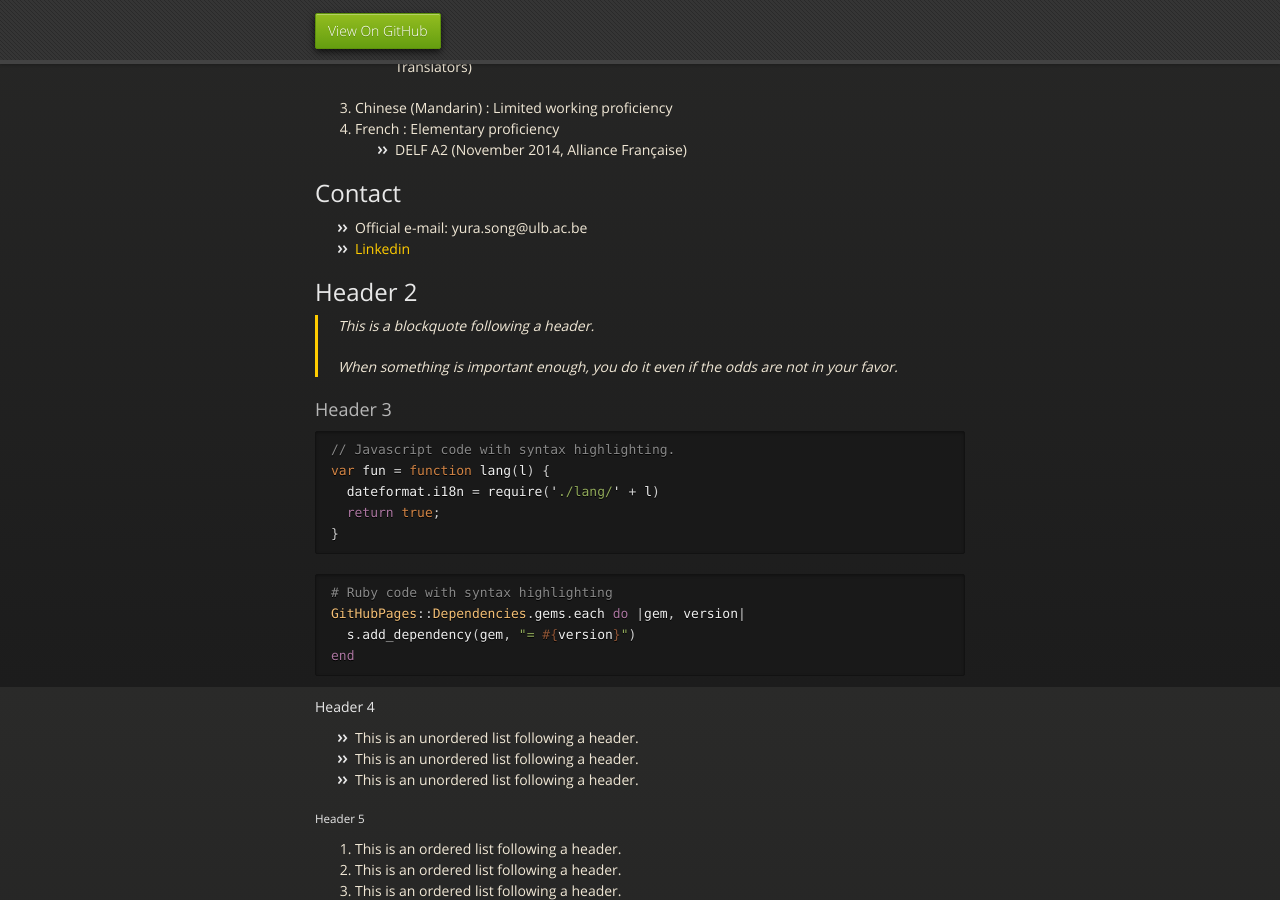
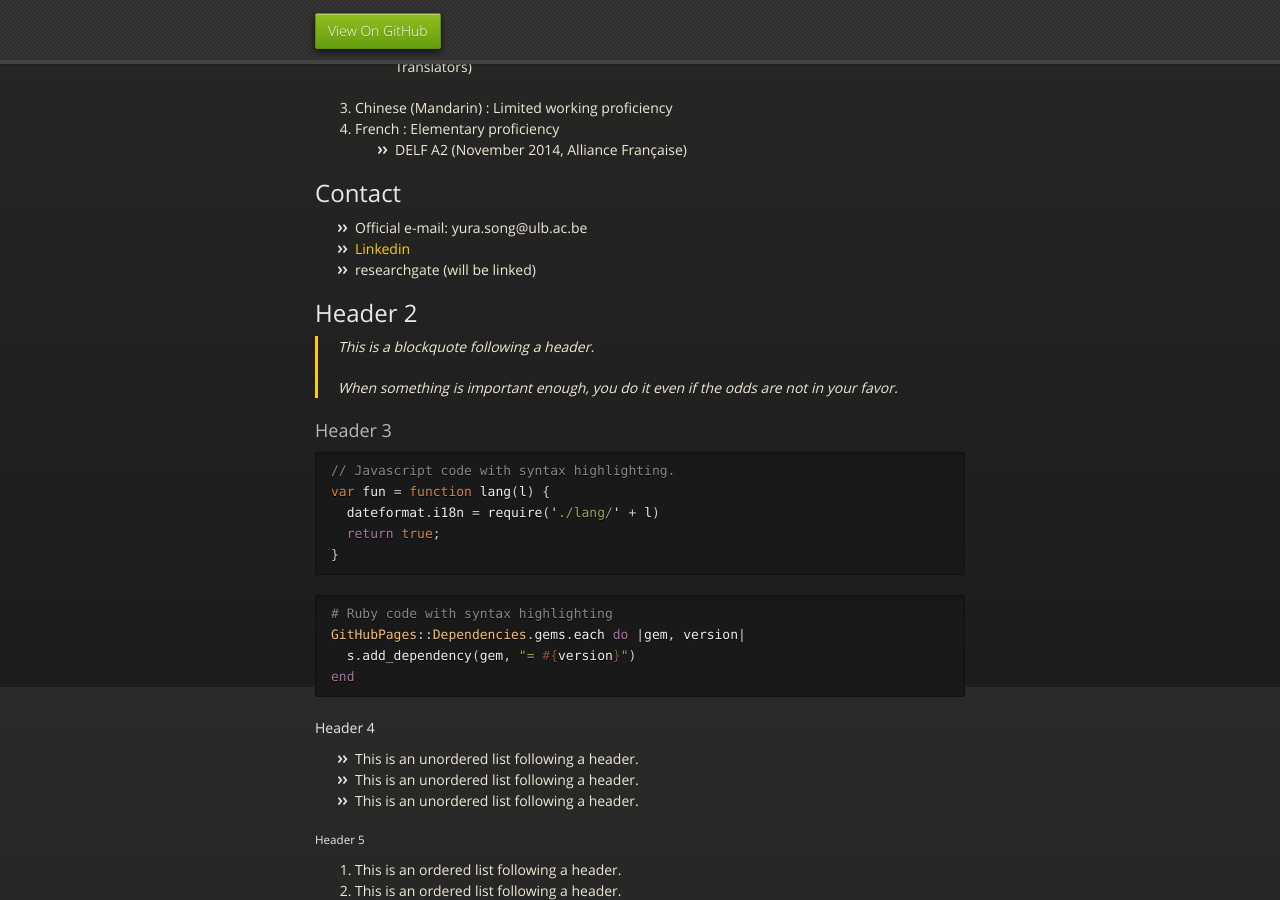
Before and after one commit to yurasong/yurasong.github.io, a Jekyll site: the page built from index.md, in a window 1280 px wide and 900 px high, scrolled down 3813 px. Built offline with Jekyll 4.4.1, drawn with Linux system fonts in a browser that asks for light colours.

Commit message:
Update index.md

```diff
--- a/index.md
+++ b/index.md
@@ -175,6 +175,7 @@ Text can be **bold**, _italic_, or ~~strikethrough~~.
 
 * Official e-mail: yura.song@ulb.ac.be
 * [Linkedin](https://www.linkedin.com/in/yurasong/)
+* researchgate (will be linked)
 
 ## Header 2
 
```
